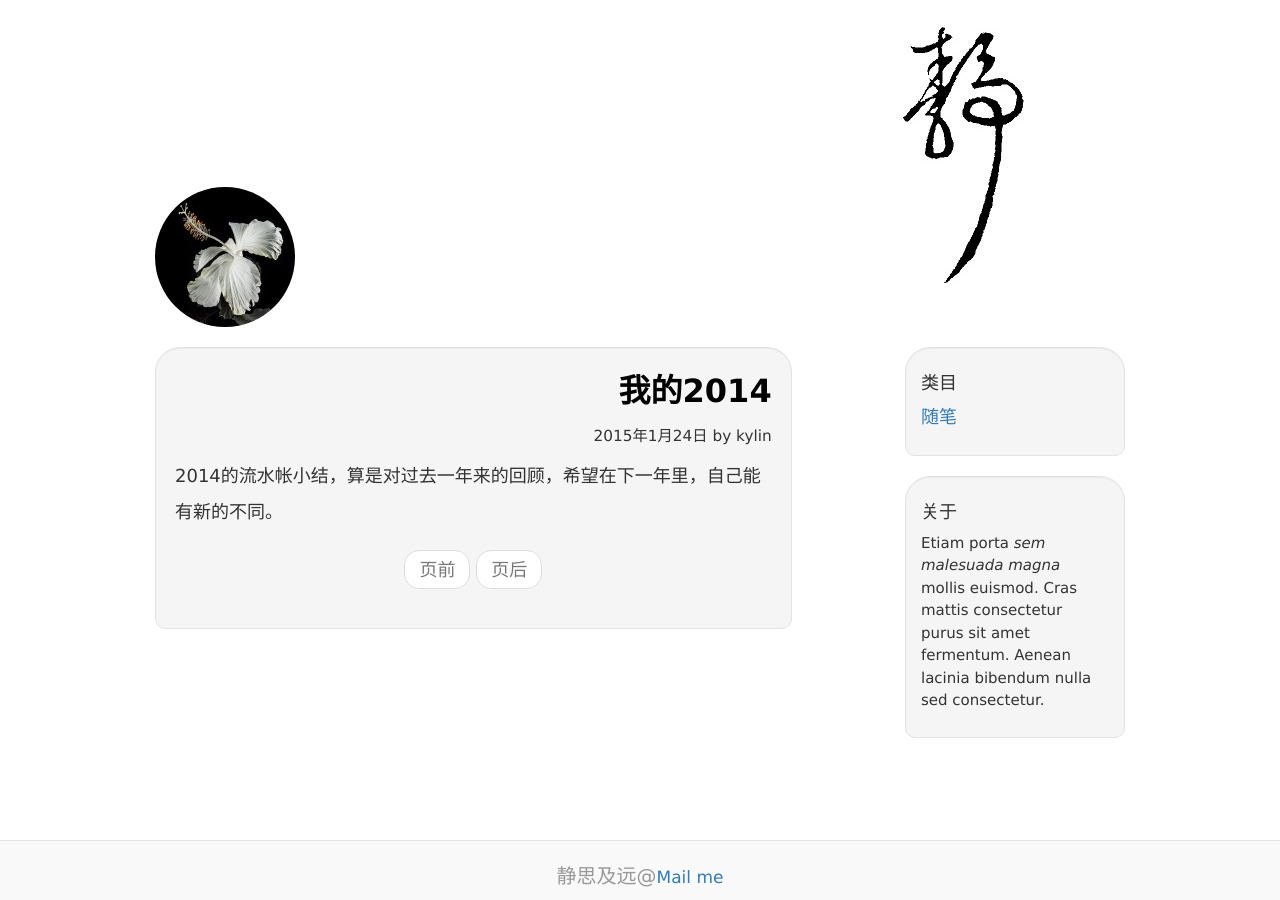
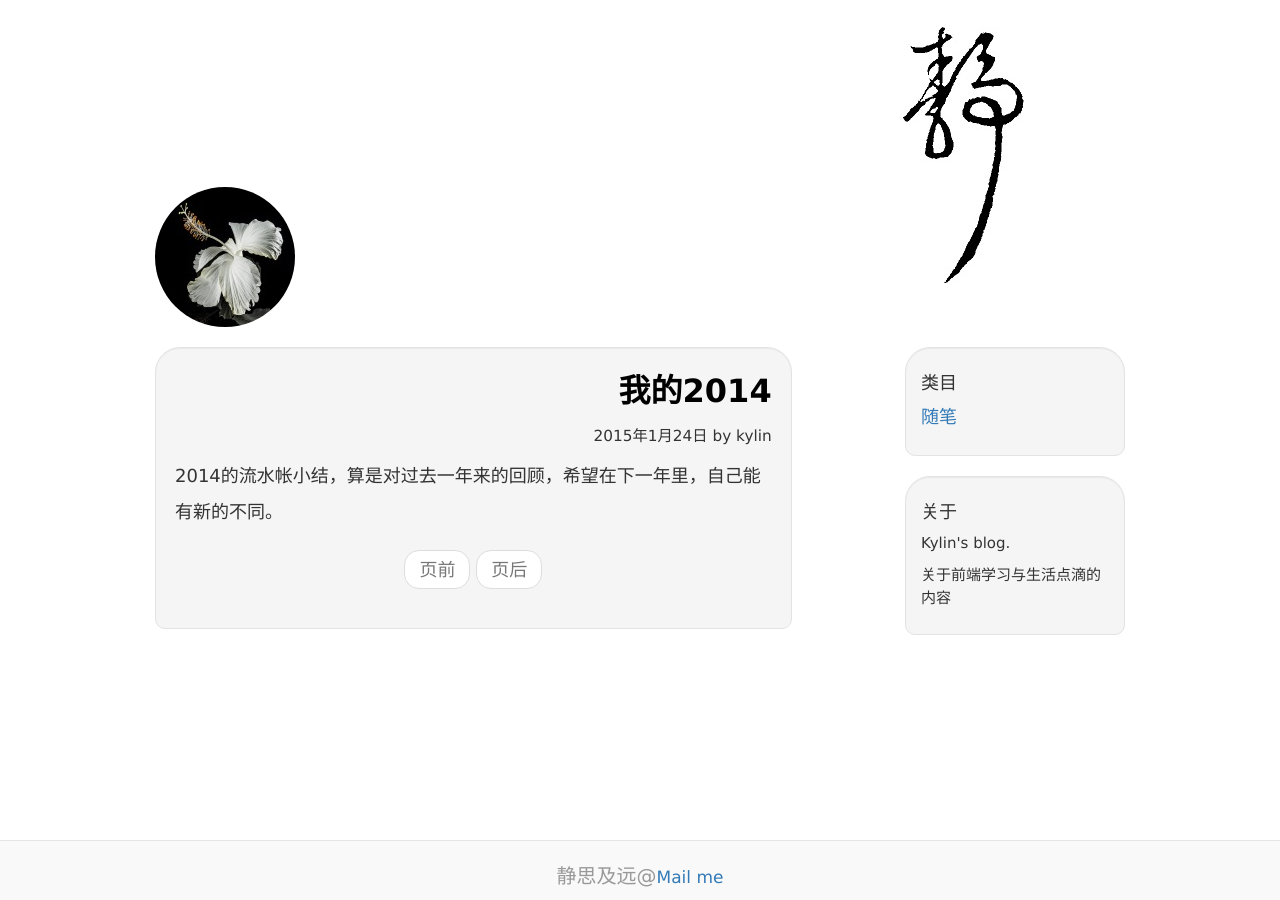
Before and after one commit to Kylinking/kylinking.github.io, a Jekyll site: the page built from index.html, in a window 1280 px wide. Built offline with Jekyll 4.4.1, drawn with Linux system fonts in a browser that asks for light colours; the list of posts is cut into pages by our own code; comment, search, counter and statistics services are not loaded.

Commit message:
修改关于文本框

```diff
--- a/index.html
+++ b/index.html
@@ -64,7 +64,8 @@
           </div>
            <div class="sidebar-about well">
             <h4>关于</h4>
-            <p>Etiam porta <em>sem malesuada magna</em> mollis euismod. Cras mattis consectetur purus sit amet fermentum. Aenean lacinia bibendum nulla sed consectetur.</p>
+            <p>Kylin's blog.</p>
+            <p>关于前端学习与生活点滴的内容</p>
           </div>
         </div>
 			  </div><!-- row -->
```
